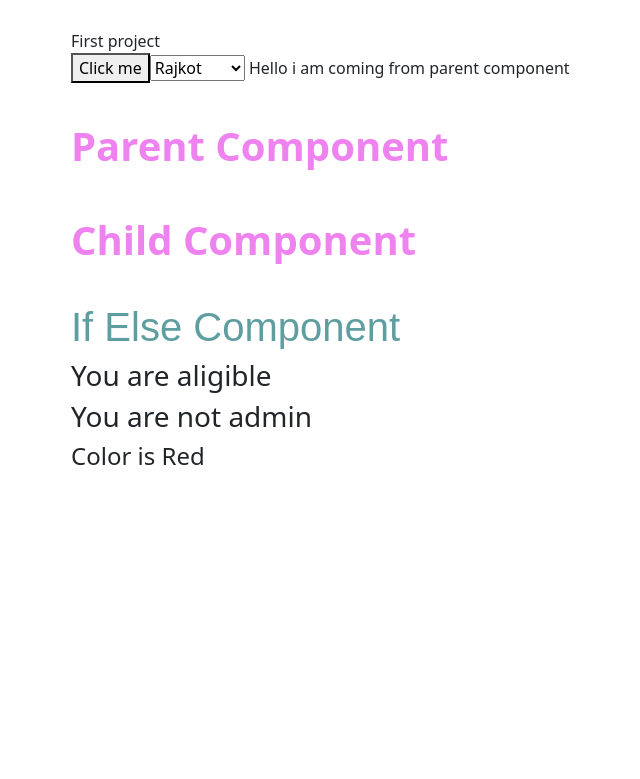
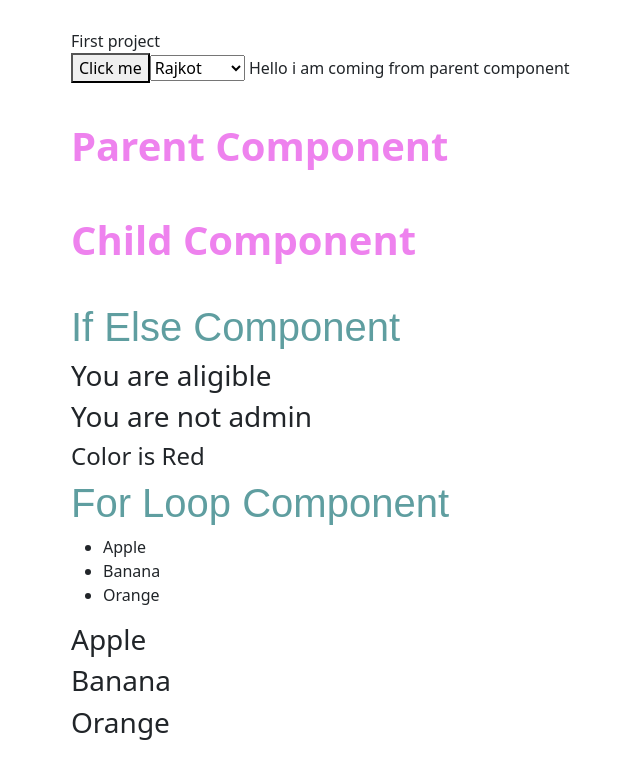
Before and after one commit to parth-mulashiya/angular_demo, an Angular app: page / in a window 1280 px wide. Shown: the part 2291-3070 px from the top of the page, without its empty margins (11-651 px from the left). Before the commit the page ends 2818 px from the top, so only its background shows below. Built offline with nearby package versions, Linux system fonts and the light colour scheme.

Commit message:
for loop added

```diff
--- a/src/app/app.component.html
+++ b/src/app/app.component.html
@@ -28,3 +28,5 @@
 <app-parent></app-parent>
 
 <app-if-else></app-if-else>
+
+<app-for-loop></app-for-loop>
--- a/src/app/app.component.ts
+++ b/src/app/app.component.ts
@@ -12,11 +12,12 @@ import { TwoWayDataBindingComponent } from './components/two-way-data-binding/tw
 import { DemoComponent } from './components/demo/demo.component';
 import { ParentComponent } from './components/parent/parent.component';
 import { IfElseComponent } from './components/if-else/if-else.component';
+import { ForLoopComponent } from './components/for-loop/for-loop.component';
 
 @Component({
   selector: 'app-root',
   standalone: true,
-  imports: [RouterOutlet,HomeComponent,AboutComponent,InterpolationComponent,FormComponent,PropertyBindingComponent,StyleBindingComponent,ClassBindingComponent,EventBindingComponent,TwoWayDataBindingComponent,DemoComponent,ParentComponent,IfElseComponent],  //import the component name here
+  imports: [RouterOutlet,HomeComponent,AboutComponent,InterpolationComponent,FormComponent,PropertyBindingComponent,StyleBindingComponent,ClassBindingComponent,EventBindingComponent,TwoWayDataBindingComponent,DemoComponent,ParentComponent,IfElseComponent,ForLoopComponent],  //import the component name here
   templateUrl: './app.component.html',
   styleUrl: './app.component.css'
 })
--- /dev/null
+++ b/src/app/components/for-loop/for-loop.component.html
@@ -0,0 +1,17 @@
+<h1 class="headText">For Loop Component</h1>
+
+
+<!-- For loop example -->
+ <!-- old method of for loop -->
+<ul>
+  <li *ngFor="let fruit of fruits">
+    {{ fruit }}
+  </li>
+</ul>
+
+
+<!-- new method of for loop -->
+
+@for (fruit of fruits; track $index) {
+  <h3>{{fruit}}</h3>
+}
--- /dev/null
+++ b/src/app/components/for-loop/for-loop.component.ts
@@ -0,0 +1,16 @@
+import { CommonModule } from '@angular/common';
+import { Component } from '@angular/core';
+
+@Component({
+  selector: 'app-for-loop',
+  standalone: true,
+  imports: [CommonModule],
+  templateUrl: './for-loop.component.html',
+  styleUrl: './for-loop.component.css'
+})
+export class ForLoopComponent {
+
+  fruits = ['Apple', 'Banana', 'Orange']
+
+  i = 1
+}
```
Also changed, not shown: src/app/components/for-loop/for-loop.component.css (added), 1 other file (tests, documents, lock files or other folders).
